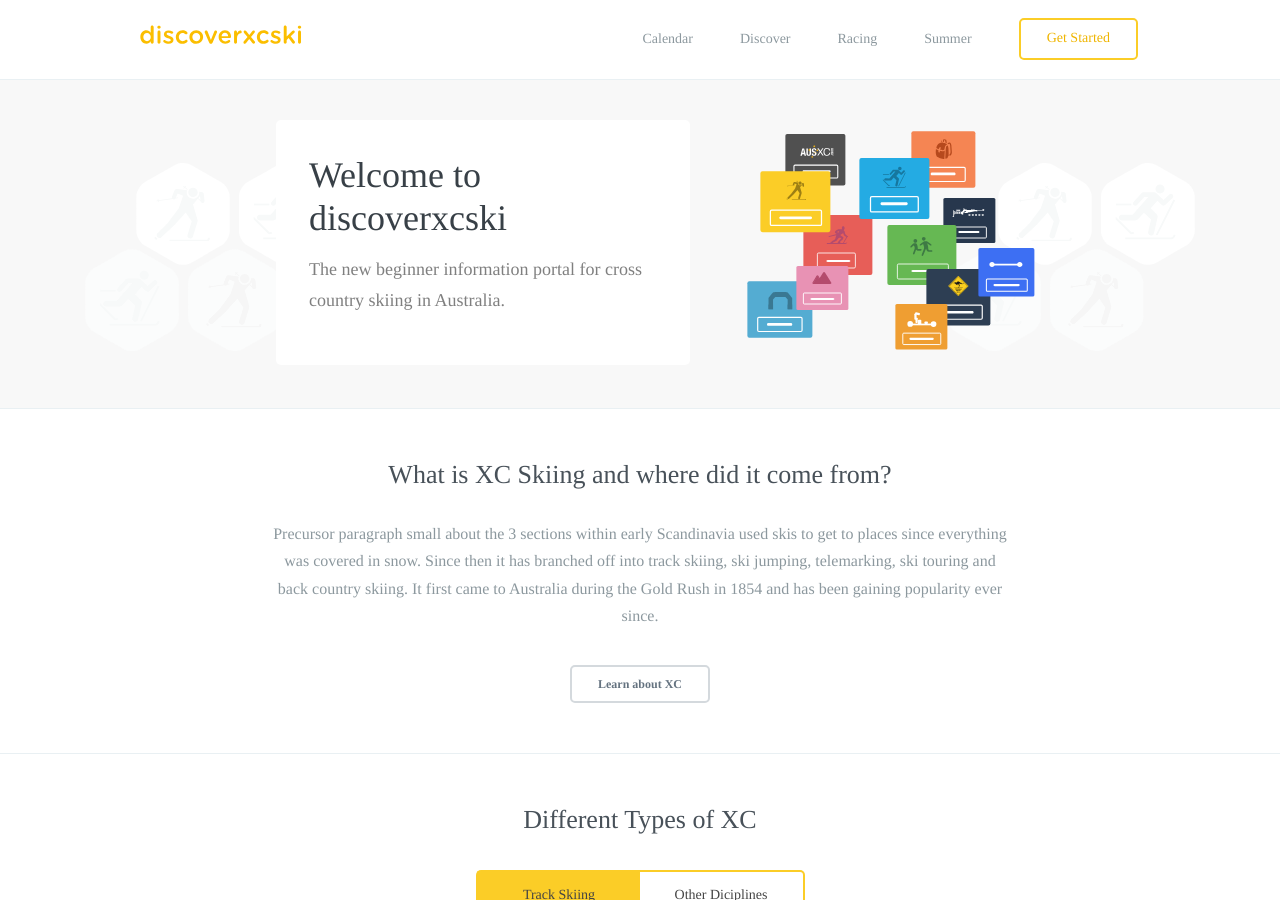
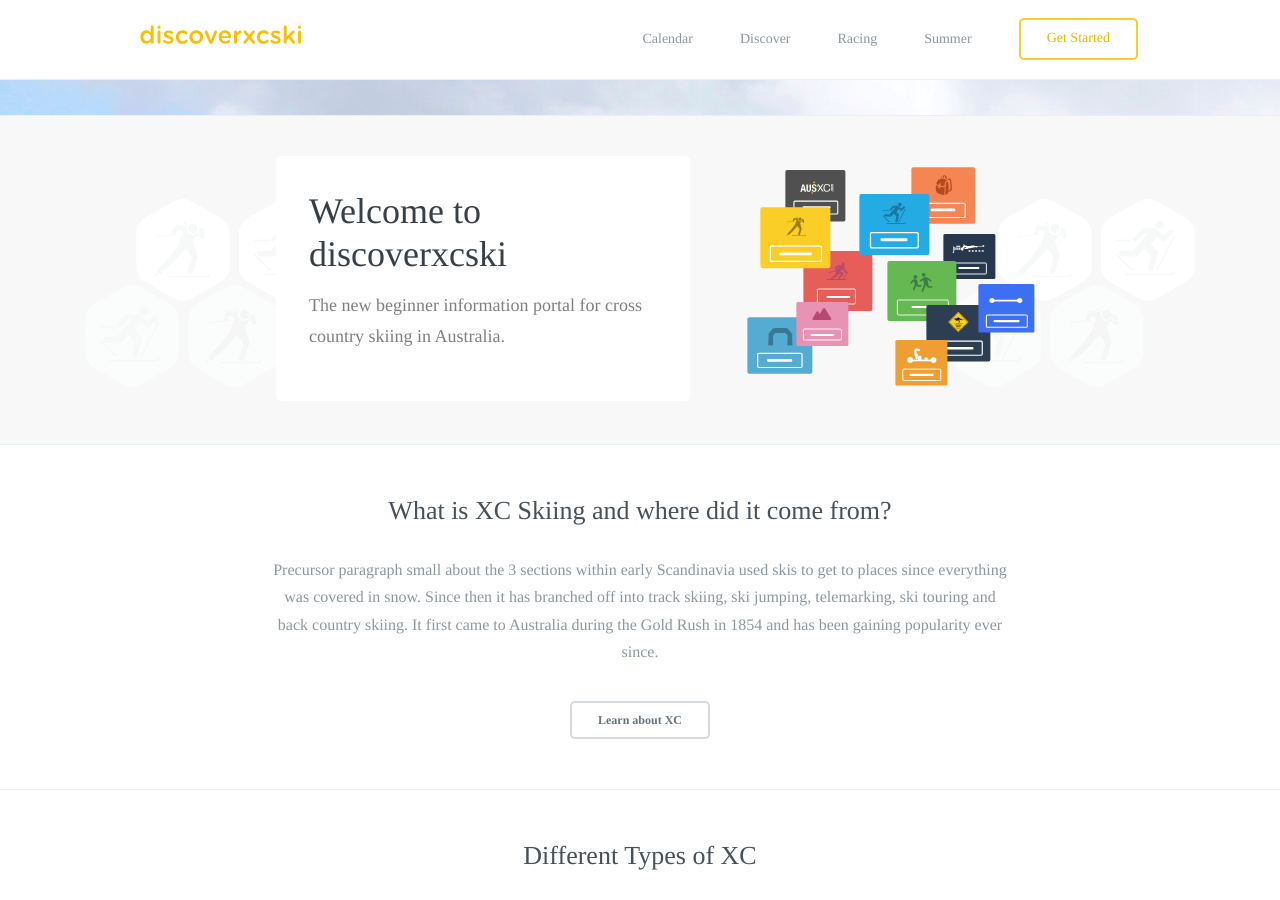
Before and after one commit to robcatto/robcatto.github.io, a Jekyll site: the page index.html, which Jekyll copies as it is, in a window 1280 px wide and 900 px high. Built offline with Jekyll 4.4.1, drawn with Linux system fonts in a browser that asks for light colours; some web fonts are replaced; Markdown is read by kramdown in place of the engine named in the settings.

Commit message:
Update index.html

```diff
--- a/index.html
+++ b/index.html
@@ -132,7 +132,9 @@
         <div id="home__content--wrap">
             <div class="page__content">
 
+        <section class="mobile_section" style="background: url(http://www.discoverxcski.com/images/hoppet-start.JPG)">
 
+        </section>
             <section class="mobile_section" style="background: #F8F8F8; width: 100%;">
             <div class="row" style="max-width: 758px;">
              <div class="column two">
```
